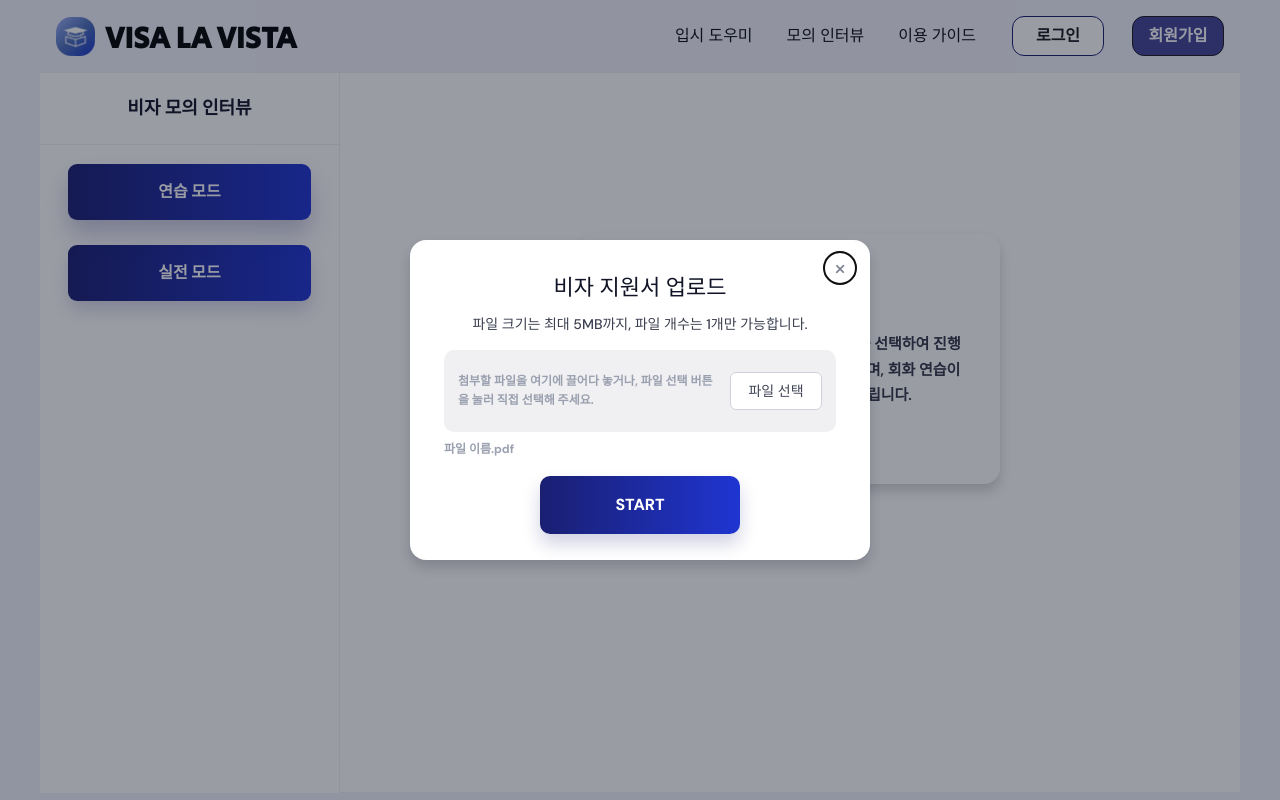
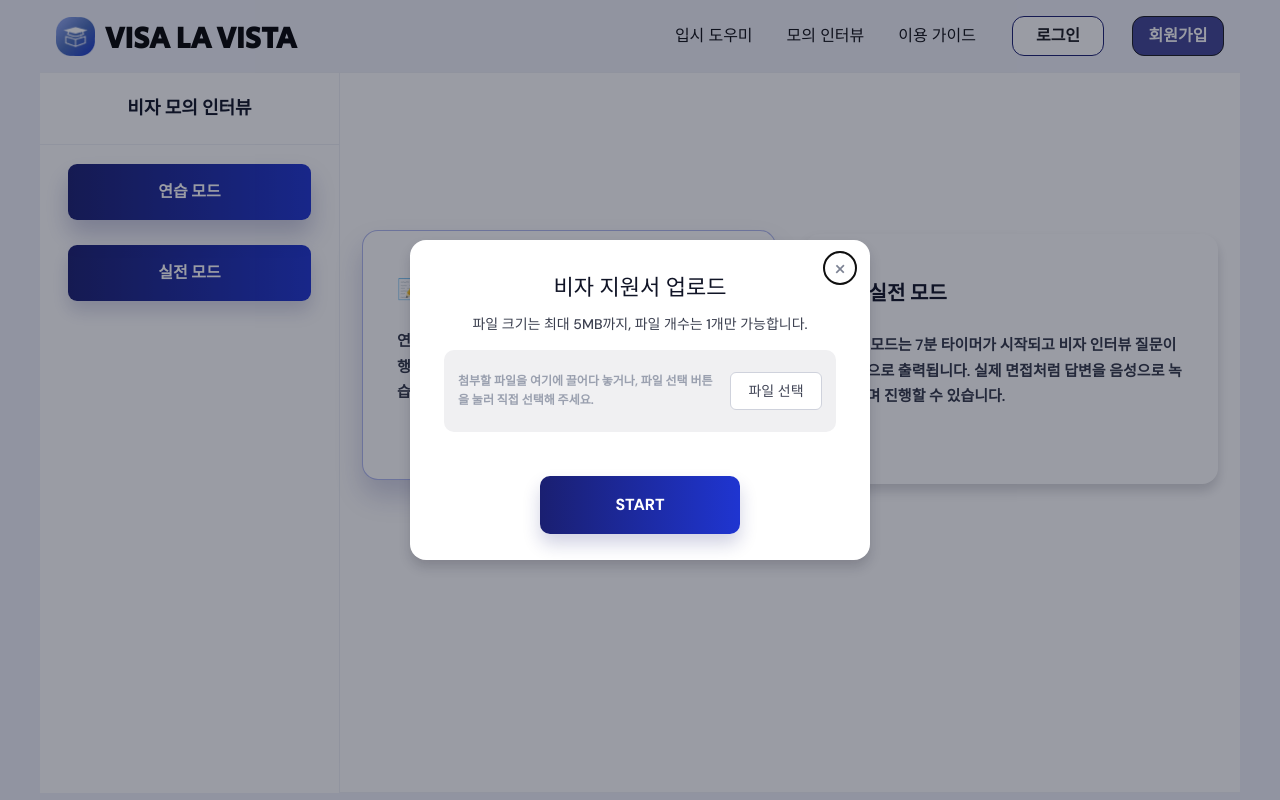
Before and after one commit to SKNETWORKS-FAMILY-AICAMP/SKN24-4th-5Team, a Django app: page /service/interview in a window 1280 px wide. Run offline with Django 5.2, Linux system fonts and the light colour scheme; data comes from the database, SQL or seed files in the repository; some web fonts are replaced.

Commit message:
interview page update

```diff
--- a/visa_la_vista/static/js/interview_page.js
+++ b/visa_la_vista/static/js/interview_page.js
@@ -1,58 +1,44 @@
 (function () {
-        'use strict';
+    "use strict";
 
-        const interviewPage = document.getElementById('interview-page');
-        const pageData = JSON.parse(document.getElementById('interview-page-data').textContent);
+    const interviewPage = document.getElementById("interview-page");
+    const pageData = JSON.parse(document.getElementById("interview-page-data").textContent);
     const interviewSessionUrl = interviewPage.dataset.interviewSessionUrl;
-        const fileInput = document.getElementById('visa-pdf-input');
-        const fileNameDisplay = document.getElementById('selected-file-name');
-        const dropzone = document.getElementById('upload-dropzone');
-        const uploadForm = document.getElementById('interview-upload-form');
-        const uploadModal = document.getElementById('upload-modal');
-        const uploadModalClose = document.getElementById('upload-modal-close');
-        const descriptionCard = document.getElementById('mode-description-card');
-        const practiceQuestionCount = document.getElementById('practice-question-count');
-        const practiceStartBtn = document.getElementById('practice-start-btn');
-        const realStartBtn = document.getElementById('real-start-btn');
-        const realTimer = document.getElementById('real-timer');
-        const realQuestionLine = document.getElementById('real-question-line');
-        const practiceAnswerText = document.getElementById('practice-answer-text');
-        const realAnswerAudio = document.getElementById('real-answer-audio');
-        const modeButtons = document.querySelectorAll('[data-mode-button]');
-        const endButtons = document.querySelectorAll('[data-end-interview]');
-        const micButtons = document.querySelectorAll('[data-mic-button]');
+    const fileInput = document.getElementById("visa-pdf-input");
+    const fileNameDisplay = document.getElementById("selected-file-name");
+    const dropzone = document.getElementById("upload-dropzone");
+    const uploadForm = document.getElementById("interview-upload-form");
+    const uploadModal = document.getElementById("upload-modal");
+    const uploadModalClose = document.getElementById("upload-modal-close");
+    const practiceQuestionCount = document.getElementById("practice-question-count");
+    const practiceStartBtn = document.getElementById("practice-start-btn");
+    const realStartBtn = document.getElementById("real-start-btn");
+    const realTimer = document.getElementById("real-timer");
+    const realQuestionLine = document.getElementById("real-question-line");
+    const practiceAnswerText = document.getElementById("practice-answer-text");
+    const realAnswerAudio = document.getElementById("real-answer-audio");
+    const modeButtons = document.querySelectorAll("[data-mode-button]");
+    const modeDescriptionCards = document.querySelectorAll("[data-mode-description]");
+    const endButtons = document.querySelectorAll("[data-end-interview]");
+    const micButtons = document.querySelectorAll("[data-mic-button]");
 
-        const fallbackModeDescriptions = {
-            practice: {
-                title: '📝 연습 모드',
-                text: '연습 모드는 시간 제한 없이 질문의 개수를 선택하여 진행됩니다. 질문은 텍스트와 음성으로 제공되며, 회화 연습이나 스피킹 감각을 익히려는 분들께 추천드립니다.'
-            },
-            real: {
-                title: '🎙️ 실전 모드',
-                text: '실전 모드는 7분 타이머가 시작되고 비자 인터뷰 질문이 자동으로 출력됩니다. 실제 면접처럼 답변을 음성으로 녹음하며 진행할 수 있습니다.'
-            }
-        };
-        const modeDescriptions = {
-            ...fallbackModeDescriptions,
-            ...(pageData.modeDescriptions || {})
-        };
     const interviewQuestions = pageData.questions || { practice: [], real: [] };
 
-        let selectedMode = 'practice';
+    let selectedMode = "practice";
     let uploadedFile = null;
     let uploadCompleted = false;
     let realTimerId = null;
     let remainingSeconds = 7 * 60;
 
     function makeWaveforms() {
-            document.querySelectorAll('.waveform').forEach((waveform) => {
-                waveform.innerHTML = '';
+        document.querySelectorAll(".waveform").forEach((waveform) => {
+            waveform.innerHTML = "";
 
             for (let index = 0; index < 54; index += 1) {
-                    const bar = document.createElement('span');
+                const bar = document.createElement("span");
                 const height = 5 + ((index * 11) % 28);
-                    bar.style.setProperty('--wave-height', `${height}px`);
-                    bar.style.setProperty('--wave-index', index);
+                bar.style.setProperty("--wave-height", `${height}px`);
+                bar.style.setProperty("--wave-index", index);
                 waveform.appendChild(bar);
             }
         });
@@ -60,109 +46,119 @@
 
     function showPanel(type, panelName) {
         document.querySelectorAll(`[data-${type}-panel]`).forEach((panel) => {
-                panel.classList.toggle('is-active', panel.dataset[`${type}Panel`] === panelName);
+            panel.classList.toggle("is-active", panel.dataset[`${type}Panel`] === panelName);
         });
     }
 
+    // 선택 중인 모드와 같은 설명 카드만 강조합니다.
     function setMode(mode) {
         selectedMode = mode;
         modeButtons.forEach((button) => {
-                button.classList.toggle('is-active', button.dataset.modeButton === mode);
+            button.classList.toggle("is-active", button.dataset.modeButton === mode);
         });
-            descriptionCard.innerHTML = '<h3></h3><p></p>';
-            descriptionCard.querySelector('h3').textContent = modeDescriptions[mode].title;
-            descriptionCard.querySelector('p').textContent = modeDescriptions[mode].text;
+        modeDescriptionCards.forEach((card) => {
+            card.classList.toggle("is-highlighted", card.dataset.modeDescription === mode);
+        });
     }
 
+    // 시작 후에는 선택 화면을 숨기고 해당 모드 진행 화면으로 전환합니다.
     function showInterviewMode(mode) {
         setMode(mode);
-            showPanel('sidebar', mode);
-            showPanel('stage', mode);
+        showPanel("sidebar", mode);
+        showPanel("stage", mode);
         renderQuestion(mode);
     }
 
     function openUploadModal(mode) {
         setMode(mode);
-            uploadModal.classList.remove('hidden');
+        uploadModal.classList.remove("hidden");
         uploadModalClose.focus();
     }
 
+    // 파일 업로드 전에는 모달을 먼저 열고, 업로드 후에는 바로 모드로 진입합니다.
+    function selectInterviewMode(mode) {
+        if (!uploadCompleted) {
+            openUploadModal(mode);
+            return;
+        }
+
+        showInterviewMode(mode);
+    }
+
     function closeUploadModal() {
-            uploadModal.classList.add('hidden');
+        uploadModal.classList.add("hidden");
     }
 
     function resetInterview() {
         window.clearInterval(realTimerId);
         realTimerId = null;
         remainingSeconds = 7 * 60;
-            realTimer.textContent = '07 : 00';
-            realQuestionLine.textContent = '';
-            practiceAnswerText.classList.add('hidden');
-            realAnswerAudio.classList.add('hidden');
-            document.querySelectorAll('.audio-bar').forEach((bar) => bar.classList.remove('is-recording'));
+        realTimer.textContent = "07 : 00";
+        realQuestionLine.textContent = "";
+        practiceAnswerText.classList.add("hidden");
+        realAnswerAudio.classList.add("hidden");
+        document.querySelectorAll(".audio-bar").forEach((bar) => bar.classList.remove("is-recording"));
         micButtons.forEach((button) => {
-                button.classList.remove('is-recording');
-                button.setAttribute('aria-label', '답변 녹음 시작');
+            button.classList.remove("is-recording");
+            button.setAttribute("aria-label", "답변 녹음 시작");
         });
     }
 
     function formatTimer(totalSeconds) {
-            const minutes = String(Math.floor(totalSeconds / 60)).padStart(2, '0');
-            const seconds = String(totalSeconds % 60).padStart(2, '0');
+        const minutes = String(Math.floor(totalSeconds / 60)).padStart(2, "0");
+        const seconds = String(totalSeconds % 60).padStart(2, "0");
 
         return `${minutes} : ${seconds}`;
     }
 
     function getCsrfToken() {
-            const cookie = document.cookie
-                .split('; ')
-                .find((row) => row.startsWith('csrftoken='));
+        const cookie = document.cookie.split("; ").find((row) => row.startsWith("csrftoken="));
 
-            return cookie ? decodeURIComponent(cookie.split('=')[1]) : '';
+        return cookie ? decodeURIComponent(cookie.split("=")[1]) : "";
     }
 
     function renderQuestion(mode) {
         const [question] = interviewQuestions[mode] || [];
         if (!question) return;
 
-            if (mode === 'practice') {
-                document.getElementById('practice-question-text').textContent = question.text;
-                practiceAnswerText.querySelector('span').textContent = question.text;
+        if (mode === "practice") {
+            document.getElementById("practice-question-text").textContent = question.text;
+            practiceAnswerText.querySelector("span").textContent = question.text;
         }
 
-            if (mode === 'real') {
+        if (mode === "real") {
             realQuestionLine.textContent = question.text;
         }
     }
 
     function createInterviewSession(mode) {
         return fetch(interviewSessionUrl, {
-                method: 'POST',
+            method: "POST",
             headers: {
-                    'Content-Type': 'application/json',
-                    'X-CSRFToken': getCsrfToken()
+                "Content-Type": "application/json",
+                "X-CSRFToken": getCsrfToken(),
             },
             body: JSON.stringify({
                 mode: mode,
-                    uploaded_file_name: uploadedFile ? uploadedFile.name : '',
-                    question_count: mode === 'practice' ? practiceQuestionCount.value : null
-                })
-            }).then((response) => response.ok ? response.json() : Promise.reject(response));
+                uploaded_file_name: uploadedFile ? uploadedFile.name : "",
+                question_count: mode === "practice" ? practiceQuestionCount.value : null,
+            }),
+        }).then((response) => (response.ok ? response.json() : Promise.reject(response)));
     }
 
     function validateFile(file) {
         if (!file) {
-                alert('PDF파일을 업로드해주세요');
+            alert("PDF파일을 업로드해주세요");
             return false;
         }
 
-            if (file.type !== 'application/pdf' && !file.name.toLowerCase().endsWith('.pdf')) {
-                alert('파일형식이 올바르지 않습니다. PDF형식 의 파일인지 확인하세요.');
+        if (file.type !== "application/pdf" && !file.name.toLowerCase().endsWith(".pdf")) {
+            alert("파일형식이 올바르지 않습니다. PDF형식 의 파일인지 확인하세요.");
             return false;
         }
 
         if (file.size > 5 * 1024 * 1024) {
-                alert('파일 크기는 5MB 이하여야 합니다.');
+            alert("파일 크기는 5MB 이하여야 합니다.");
             return false;
         }
 
@@ -171,9 +167,9 @@
 
     function setUploadedFile(file) {
         if (!validateFile(file)) {
-                fileInput.value = '';
+            fileInput.value = "";
             uploadedFile = null;
-                fileNameDisplay.textContent = '파일 이름.pdf';
+            fileNameDisplay.textContent = "";
             return;
         }
 
@@ -182,98 +178,97 @@
     }
 
     modeButtons.forEach((button) => {
-            button.addEventListener('mouseenter', () => setMode(button.dataset.modeButton));
-            button.addEventListener('focus', () => setMode(button.dataset.modeButton));
-            button.addEventListener('click', () => {
-                if (!uploadCompleted) {
-                    openUploadModal(button.dataset.modeButton);
-                    return;
-                }
-
-                showInterviewMode(button.dataset.modeButton);
-            });
+        button.addEventListener("mouseenter", () => setMode(button.dataset.modeButton));
+        button.addEventListener("focus", () => setMode(button.dataset.modeButton));
+        button.addEventListener("click", () => selectInterviewMode(button.dataset.modeButton));
     });
 
-        uploadModalClose.addEventListener('click', closeUploadModal);
-        uploadModal.addEventListener('click', (event) => {
+    modeDescriptionCards.forEach((card) => {
+        card.addEventListener("mouseenter", () => setMode(card.dataset.modeDescription));
+        card.addEventListener("focus", () => setMode(card.dataset.modeDescription));
+        card.addEventListener("click", () => selectInterviewMode(card.dataset.modeDescription));
+    });
+
+    uploadModalClose.addEventListener("click", closeUploadModal);
+    uploadModal.addEventListener("click", (event) => {
         if (event.target === uploadModal) {
             closeUploadModal();
         }
     });
 
-        document.addEventListener('keydown', (event) => {
-            if (event.key === 'Escape' && !uploadModal.classList.contains('hidden')) {
+    document.addEventListener("keydown", (event) => {
+        if (event.key === "Escape" && !uploadModal.classList.contains("hidden")) {
             closeUploadModal();
         }
     });
 
-        fileInput.addEventListener('change', () => {
+    fileInput.addEventListener("change", () => {
         const [file] = fileInput.files;
         setUploadedFile(file);
     });
 
-        ['dragenter', 'dragover'].forEach((eventName) => {
+    ["dragenter", "dragover"].forEach((eventName) => {
         dropzone.addEventListener(eventName, (event) => {
             event.preventDefault();
-                dropzone.classList.add('is-dragging');
+            dropzone.classList.add("is-dragging");
         });
     });
 
-        ['dragleave', 'drop'].forEach((eventName) => {
+    ["dragleave", "drop"].forEach((eventName) => {
         dropzone.addEventListener(eventName, (event) => {
             event.preventDefault();
-                dropzone.classList.remove('is-dragging');
+            dropzone.classList.remove("is-dragging");
         });
     });
 
-        dropzone.addEventListener('drop', (event) => {
+    dropzone.addEventListener("drop", (event) => {
         const files = Array.from(event.dataTransfer.files);
         if (files.length > 1) {
-                alert('PDF파일을 하나만 올려주세요');
+            alert("PDF파일을 하나만 올려주세요");
             return;
         }
 
         setUploadedFile(files[0]);
     });
 
-        uploadForm.addEventListener('submit', (event) => {
+    uploadForm.addEventListener("submit", (event) => {
         event.preventDefault();
 
         if (!uploadedFile) {
-                alert('PDF파일을 업로드해주세요');
+            alert("PDF파일을 업로드해주세요");
             return;
         }
 
         uploadCompleted = true;
         closeUploadModal();
-            setMode('practice');
-            showPanel('sidebar', 'select');
-            showPanel('stage', 'select');
+        setMode("practice");
+        showPanel("sidebar", "select");
+        showPanel("stage", "select");
     });
 
-        practiceStartBtn.addEventListener('click', () => {
+    practiceStartBtn.addEventListener("click", () => {
         if (!practiceQuestionCount.value) {
-                alert('질문 개수를 선택해주세요');
+            alert("질문 개수를 선택해주세요");
             return;
         }
 
         practiceStartBtn.disabled = true;
-            createInterviewSession('practice')
+        createInterviewSession("practice")
             .then((data) => {
                 if (data.question) {
-                        document.getElementById('practice-question-text').textContent = data.question.text;
+                    document.getElementById("practice-question-text").textContent = data.question.text;
                 }
             })
             .catch(() => {
                 practiceStartBtn.disabled = false;
-                    alert('연습 모드를 시작하지 못했습니다.');
+                alert("연습 모드를 시작하지 못했습니다.");
             });
     });
 
-        realStartBtn.addEventListener('click', () => {
+    realStartBtn.addEventListener("click", () => {
         realStartBtn.disabled = true;
 
-            createInterviewSession('real')
+        createInterviewSession("real")
             .then((data) => {
                 if (data.question) {
                     realQuestionLine.textContent = data.question.text;
@@ -292,35 +287,35 @@
             })
             .catch(() => {
                 realStartBtn.disabled = false;
-                    alert('실전 모드를 시작하지 못했습니다.');
+                alert("실전 모드를 시작하지 못했습니다.");
             });
     });
 
     endButtons.forEach((button) => {
-            button.addEventListener('click', () => {
+        button.addEventListener("click", () => {
             resetInterview();
             practiceStartBtn.disabled = false;
             realStartBtn.disabled = false;
-                showPanel('sidebar', 'select');
-                showPanel('stage', 'select');
+            showPanel("sidebar", "select");
+            showPanel("stage", "select");
         });
     });
 
     micButtons.forEach((button) => {
-            button.addEventListener('click', () => {
-                const audioBar = button.closest('.audio-bar');
-                const isRecording = button.classList.toggle('is-recording');
-                audioBar.classList.toggle('is-recording', isRecording);
-                button.setAttribute('aria-label', isRecording ? '녹음 중단' : '답변 녹음 시작');
+        button.addEventListener("click", () => {
+            const audioBar = button.closest(".audio-bar");
+            const isRecording = button.classList.toggle("is-recording");
+            audioBar.classList.toggle("is-recording", isRecording);
+            button.setAttribute("aria-label", isRecording ? "녹음 중단" : "답변 녹음 시작");
 
             if (!isRecording) {
-                    practiceAnswerText.classList.remove('hidden');
-                    realAnswerAudio.classList.remove('hidden');
+                practiceAnswerText.classList.remove("hidden");
+                realAnswerAudio.classList.remove("hidden");
             }
         });
     });
 
-        setMode('practice');
+    setMode("practice");
     makeWaveforms();
-        openUploadModal('practice');
+    openUploadModal("practice");
 })();
--- a/visa_la_vista/static/styles/interview_page.css
+++ b/visa_la_vista/static/styles/interview_page.css
@@ -191,9 +191,10 @@
 .mode-select-grid {
     min-height: 500px;
     display: grid;
-    grid-template-columns: minmax(280px, 420px);
+    grid-template-columns: repeat(2, minmax(260px, 420px));
     align-items: center;
     justify-content: center;
+    gap: 28px;
 }
 
 .upload-card,
@@ -320,6 +321,21 @@
 .mode-description-card {
     min-height: 250px;
     padding: 42px 34px;
+    border: 1px solid transparent;
+    cursor: pointer;
+    transition:
+        transform 180ms ease,
+        box-shadow 180ms ease,
+        border-color 180ms ease;
+}
+
+.mode-description-card:hover,
+.mode-description-card:focus-visible,
+.mode-description-card.is-highlighted {
+    border-color: rgba(31, 53, 209, 0.35);
+    box-shadow: 0 16px 28px rgba(26, 31, 113, 0.2);
+    transform: translateY(-4px);
+    outline: none;
 }
 
 .mode-description-card h3 {
--- a/visa_la_vista/templates/chatbot/interview_page.html
+++ b/visa_la_vista/templates/chatbot/interview_page.html
@@ -47,16 +47,21 @@
         <div class="interview-stage">
             <div class="mode-panel is-active" data-stage-panel="select">
                 <div class="mode-select-grid">
-                    <article class="mode-description-card" id="mode-description-card">
+                    <article class="mode-description-card" data-mode-description="practice" tabindex="0">
                         <h3>📝 연습 모드</h3>
                         <p>
                             연습 모드는 시간 제한 없이 질문의 개수를 선택하여 진행됩니다.
                             질문은 텍스트와 음성으로 제공되며, 회화 연습이나 스피킹 감각을 익히려는 분들께 추천드립니다.
                         </p>
                     </article>
+                    <article class="mode-description-card" data-mode-description="real" tabindex="0">
+                        <h3>🎙️ 실전 모드</h3>
+                        <p>
+                            실전 모드는 7분 타이머가 시작되고 비자 인터뷰 질문이 자동으로 출력됩니다. 실제 면접처럼 답변을 음성으로 녹음하며 진행할 수 있습니다.
+                        </p>
+                    </article>
                 </div>
             </div>
-
             <div class="mode-panel" data-stage-panel="practice">
                 <div class="interview-chat">
                     <div class="interview-message-row">
@@ -134,7 +139,7 @@
                 <span class="file-select-button">파일 선택</span>
             </label>
             <input class="hidden" id="visa-pdf-input" type="file" accept="application/pdf,.pdf">
-            <div class="selected-file-name" id="selected-file-name">파일 이름.pdf</div>
+            <div class="selected-file-name" id="selected-file-name"></div>
 
             <button class="upload-start-button" type="submit">START</button>
         </form>
```
Lines whose indentation alone changed are shown as unchanged.
